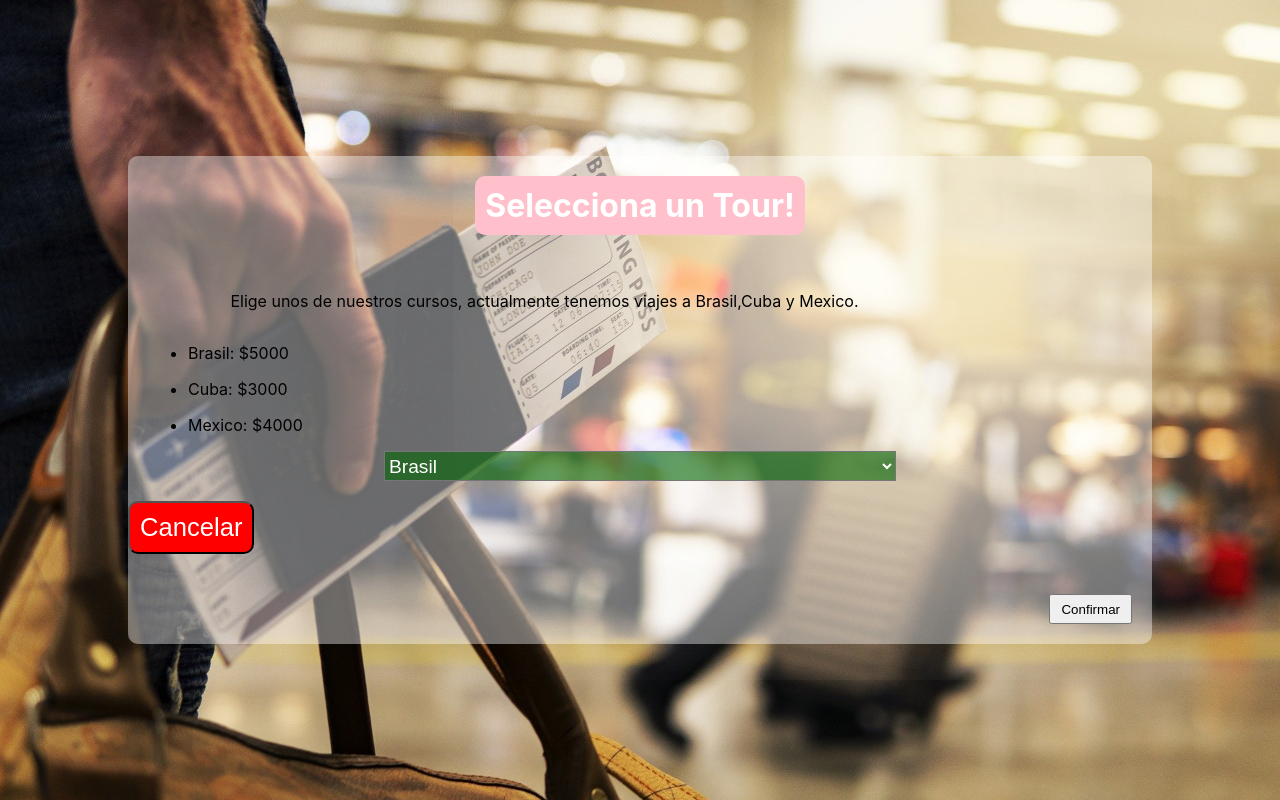
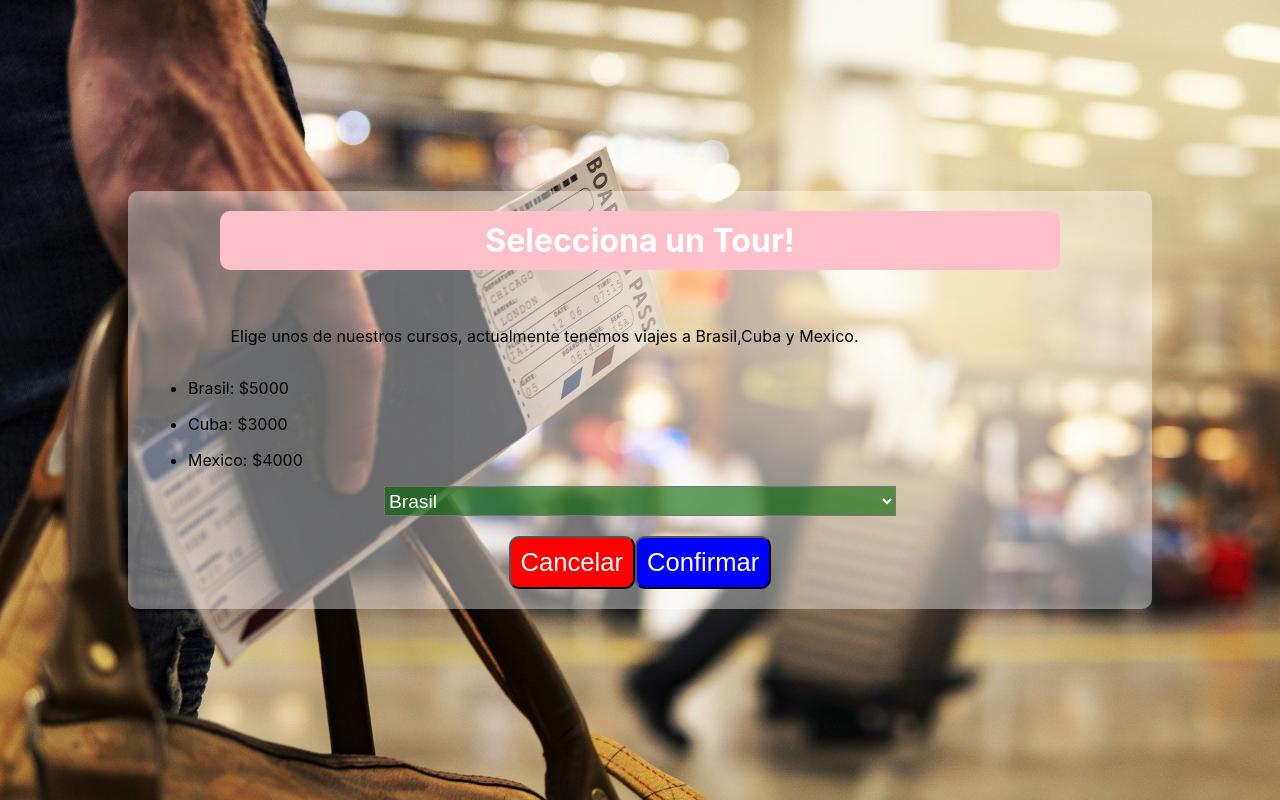
Before and after one commit to MarcialFantini/Tours, a React (Create React App) app: page / in a window 1280 px wide. Both pictures are taken after a click on the button "Comenzar". Built offline with nearby package versions, Linux system fonts and the light colour scheme.

Commit message:
arreglada la interfaz para que este mas hermosa

```diff
--- a/src/components/FinalTraject/index.jsx
+++ b/src/components/FinalTraject/index.jsx
@@ -33,7 +33,9 @@ export const FinalTraject = () => {
         <Container>
             <H1>Confirme compra😀!</H1>
             <TotalToPay>
-                <TitleSecondary>
+                <TitleSecondary
+                    subrayado={true}
+                >
                     Lista a pagar:
                 </TitleSecondary>
                 <Ul>
@@ -41,11 +43,11 @@ export const FinalTraject = () => {
                         listPricePersons
                     }
                 </Ul>
-                <TitleSecondary>
-                    Confirme cuenta 💲💲
+                <TitleSecondary subrayado={true}>
+                    Confirme cuenta:
                 </TitleSecondary>
                 <TitleSecondary>
-                    💲{totalPrice}
+                    Total a pagar💲{totalPrice}
                 </TitleSecondary>
             </TotalToPay>
             <div>
--- a/src/components/FinalTraject/styled.js
+++ b/src/components/FinalTraject/styled.js
@@ -8,6 +8,10 @@ export const TotalToPay = styled.div`
 
 export const TitleSecondary = styled.h2`
     text-align: center;
+    font-size: 2rem;
+    /* subrayado */
+    text-decoration: ${props => props.subrayado ? "underline" : null};
+
 `
 
 export const Ul = styled.ul`
@@ -22,6 +26,7 @@ export const Li = styled.li`
     min-height: 30px;
     columns: black;
     text-align: start;
+    font-size: 1.6rem;
 `
 
 export const BtnConfirmTotal = styled.button`
--- a/src/components/InitialStep/styled.js
+++ b/src/components/InitialStep/styled.js
@@ -20,15 +20,16 @@ export const H1 = styled.h1`
     font: bold;
     background: pink;
     padding: 10px;
-
+    font-size: 2rem;
     border-radius: 10px;
+    width: 80%;
 `
 
 export const P = styled.p`
     text-align: justify;
     display: block;
 
-    font-size: 1.2rem;
+    font-size: 1.6rem;
     width: 70%;
 `
 
--- a/src/components/SelectPersons/index.jsx
+++ b/src/components/SelectPersons/index.jsx
@@ -72,6 +72,7 @@ export const SelectPerson = () => {
                 >Agregar</BtnSubmit>
 
             </FormAdd>
+            <div>
                 <BtnCancel
                     onClick={() => {
                         dispatch(removeAll())
@@ -82,6 +83,7 @@ export const SelectPerson = () => {
                 >
                     Continuar
                 </BtnContinue>
+            </div>
         </Container>
     )
 }
--- a/src/components/SelectPersons/styled.js
+++ b/src/components/SelectPersons/styled.js
@@ -4,7 +4,7 @@ export const PText = styled.p`
     width: 80%;
     height: auto;
 
-    font-size: 1.2rem;
+    font-size: 1.6rem;
 
     text-align: start;
 
@@ -25,7 +25,7 @@ export const ListItem = styled.li`
     margin: 0;
     padding: 0;
     list-style: none;
-
+    font-size: 1.6rem;
     text-align: start;
 
     display: flex;
@@ -48,19 +48,20 @@ export const FormAdd = styled.form`
 export const PTextWhite = styled.p`
     width: 100%;
     height: auto;
-
+    font-size: 1.6rem;
     color: white;
     text-align: start;
     margin: 20px auto 10px 0;
 
 `
 export const Input = styled.input`
-    width: auto;
+    width: 80%;
     min-width: 50px;
     min-height: 30px;
 
+    font-size: 1.6rem;
     color: white;
-    background: rgb(204,153,255,0.6);
+    background: rgb(204,153,255,0.2);
 
     margin: auto auto 0 0;
 `
@@ -69,13 +70,14 @@ export const BtnSubmit = styled.button`
     width: auto;
     height: auto;
     min-height: 30px;
-
     color: white;
     background: rgb(51,153,255,0.6);
+    padding: 10px;
+    font-size: 1.6rem;
+    border-radius: 10px;
+    margin: 20px auto 20px 0 ;
 
-    font-size: 1.2rem;
 
-    margin: 10px auto 10px 0;
 
 `
 
@@ -92,8 +94,10 @@ export const BtnContinue = styled.button`
     width: auto;
     height: auto;
     min-height: 30px;
-    background: #8300FF;
-    color: #FFF;
+    color: white;
+    background: violet;
+    padding: 10px;
     font-size: 1.6rem;
-    margin: 20px 20px 20px auto;
+    border-radius: 10px;
+    margin: 20px auto 20px 0 ;
 `
--- a/src/components/TourStep/index.jsx
+++ b/src/components/TourStep/index.jsx
@@ -51,6 +51,7 @@ export const TourStep = () => {
                     Mexico
                 </option>
             </Select>
+            <div>
                 <BtnCancel
                     onClick={() => {
                         dispatch(removeAll())
@@ -61,6 +62,7 @@ export const TourStep = () => {
                 >
                     Confirmar
                 </BtnNext>
+            </div>
 
         </Container>
     )
--- a/src/components/TourStep/styled.js
+++ b/src/components/TourStep/styled.js
@@ -27,12 +27,15 @@ export const Ul = styled.ul`
 
 export const BtnNext = styled.button`
     cursor: pointer;
-    width: auto;
-    min-width: 40px;
+   width: auto;
     height: auto;
     min-height: 30px;
-    padding: 0 10px 0 10px;
-    margin: 20px 20px 20px auto;
+    color: white;
+    background: blue;
+    padding: 10px;
+    font-size: 1.6rem;
+    border-radius: 10px;
+    margin: 20px auto 20px 0 ;
 
 
 `
```
Lines whose indentation alone changed are shown as unchanged.
